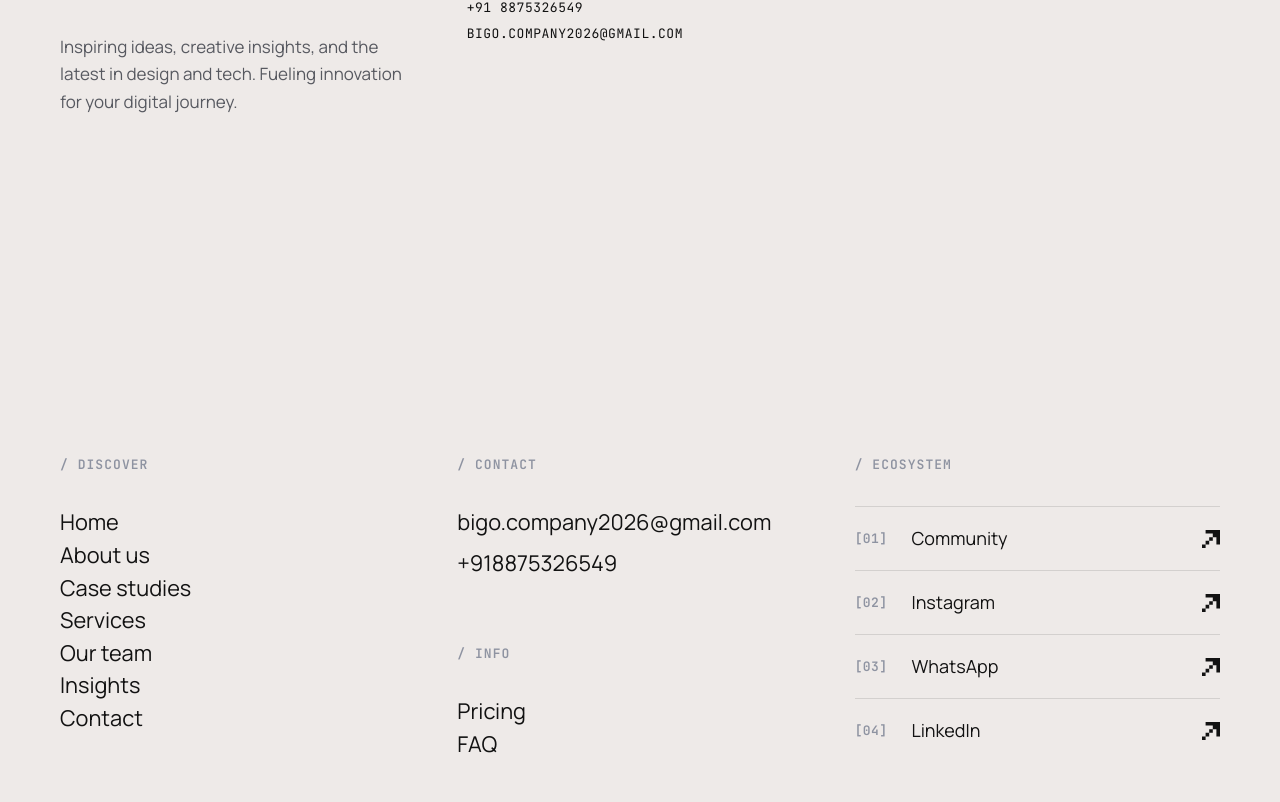
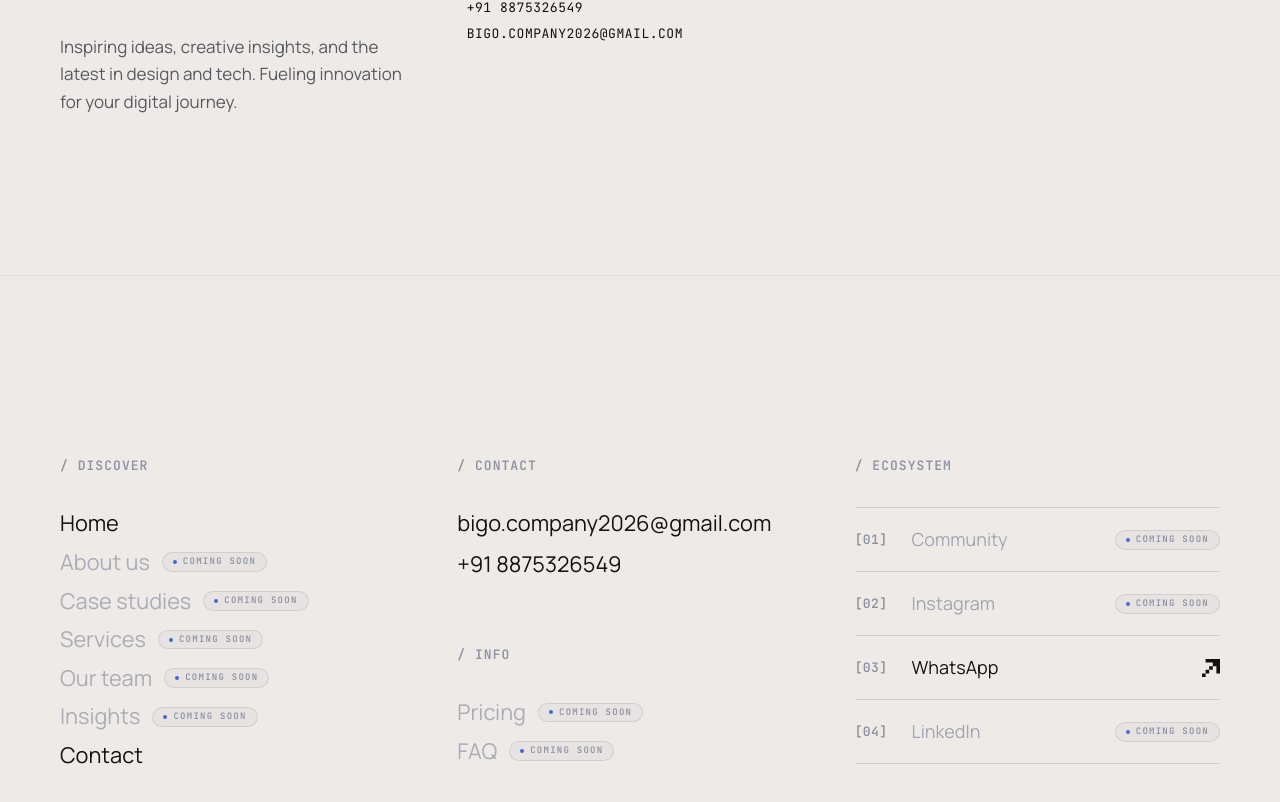
Before and after one commit to yagyaXsen/bigO, a Next.js app: page /contact in a window 1280 px wide. Shown: the part 3437-4239 px from the top of the page. Built offline with nearby package versions, Linux system fonts and the light colour scheme.

Commit message:
feat: add aesthetic 'Coming soon' pill badges to unavailable footer links

```diff
--- a/src/components/SiteFooter.tsx
+++ b/src/components/SiteFooter.tsx
@@ -4,29 +4,41 @@ import { ArrowUpRightIcon, PlusIcon } from "@/components/icons";
 import Link from "next/link";
 
 const DISCOVER_LINKS = [
-  "Home",
-  "About us",
-  "Case studies",
-  "Services",
-  "Our team",
-  "Insights",
-  "Contact",
+  { label: "Home", href: "/", isAvailable: true },
+  { label: "About us", href: "#", isAvailable: false },
+  { label: "Case studies", href: "#", isAvailable: false },
+  { label: "Services", href: "#", isAvailable: false },
+  { label: "Our team", href: "#", isAvailable: false },
+  { label: "Insights", href: "#", isAvailable: false },
+  { label: "Contact", href: "/contact", isAvailable: true },
 ];
 
-const INFO_LINKS = ["Pricing", "FAQ"];
+const INFO_LINKS = [
+  { label: "Pricing", href: "#", isAvailable: false },
+  { label: "FAQ", href: "#", isAvailable: false },
+];
 
 const ECOSYSTEM_LINKS = [
-  { num: "01", label: "Community" },
-  { num: "02", label: "Instagram" },
-  { num: "03", label: "WhatsApp" },
-  { num: "04", label: "LinkedIn" },
+  { num: "01", label: "Community", href: "#", isAvailable: false },
+  { num: "02", label: "Instagram", href: "#", isAvailable: false },
+  { num: "03", label: "WhatsApp", href: "https://wa.me/918875326549", isAvailable: true },
+  { num: "04", label: "LinkedIn", href: "#", isAvailable: false },
 ];
 
 const BOTTOM_ROW = [
   "Copyright bigO. All rights reserved",
-  "React Nextjs Template by IB Themes",
+  "Design & Engineering by bigO Digital Studio",
   "©2026",
 ];
+
+function ComingSoonBadge() {
+  return (
+    <span className="inline-flex items-center gap-1.5 rounded-full border border-border/80 bg-foreground/[0.04] px-2.5 py-0.5 font-mono text-[9px] font-semibold uppercase tracking-[0.14em] text-muted-foreground select-none">
+      <span className="h-1 w-1 rounded-full bg-[color:var(--accent-blue)] opacity-80 animate-pulse" />
+      Coming soon
+    </span>
+  );
+}
 
 export function SiteFooter() {
   const scrollToTop = () => {
@@ -34,58 +46,75 @@ export function SiteFooter() {
   };
 
   return (
-    <footer className="bg-background overflow-hidden">
+    <footer className="bg-background overflow-hidden border-t border-border/40">
       <div className="mxd-container pt-[180px] pb-[100px]">
         {/* Top: 3-column link grid */}
         <div className="grid grid-cols-12 gap-8">
           {/* Col 1: DISCOVER */}
           <div className="col-span-12 md:col-span-4">
             <p className="mxd-eyebrow mb-8">/ DISCOVER</p>
-            <ul className="flex flex-col">
-              {DISCOVER_LINKS.map((label) => {
-                const href = label === "Home" ? "/" : label === "Contact" ? "/contact" : "#";
-                return (
-                  <li key={label}>
+            <ul className="flex flex-col gap-1.5">
+              {DISCOVER_LINKS.map((item) => (
+                <li key={item.label}>
+                  {item.isAvailable ? (
                     <Link
-                      href={href}
-                      className="text-[color:var(--ink)] text-[clamp(20px,1.7vw,26px)] leading-[1.5] transition-colors duration-200 hover:text-muted-foreground"
+                      href={item.href}
+                      className="group inline-flex items-center gap-3 text-[color:var(--ink)] text-[clamp(20px,1.7vw,26px)] leading-[1.5] transition-colors duration-200 hover:text-[color:var(--accent-blue)] cursor-pointer"
                     >
-                      {label}
+                      <span>{item.label}</span>
                     </Link>
+                  ) : (
+                    <div className="group inline-flex items-center gap-3 text-muted-foreground/70 text-[clamp(20px,1.7vw,26px)] leading-[1.5]">
+                      <span className="transition-colors duration-200 group-hover:text-[color:var(--ink)]">
+                        {item.label}
+                      </span>
+                      <ComingSoonBadge />
+                    </div>
+                  )}
                 </li>
-                );
-              })}
+              ))}
             </ul>
           </div>
 
-          {/* Col 2: CONTACT */}
+          {/* Col 2: CONTACT & INFO */}
           <div className="col-span-12 md:col-span-4">
             <p className="mxd-eyebrow mb-8">/ CONTACT</p>
             <div className="flex flex-col gap-2">
               <a
                 href="mailto:bigo.company2026@gmail.com"
-                className="text-[color:var(--ink)] text-[clamp(20px,1.7vw,26px)] leading-[1.5] transition-colors duration-200 hover:text-muted-foreground"
+                className="text-[color:var(--ink)] text-[clamp(20px,1.7vw,26px)] leading-[1.5] transition-colors duration-200 hover:text-[color:var(--accent-blue)]"
               >
                 bigo.company2026@gmail.com
               </a>
               <a
-                href="tel:+918875326549"
-                className="text-[color:var(--ink)] text-[clamp(20px,1.7vw,26px)] leading-[1.5] transition-colors duration-200 hover:text-muted-foreground"
+                href="https://wa.me/918875326549"
+                target="_blank"
+                rel="noopener noreferrer"
+                className="text-[color:var(--ink)] text-[clamp(20px,1.7vw,26px)] leading-[1.5] transition-colors duration-200 hover:text-[color:var(--accent-blue)]"
               >
-                +918875326549
+                +91 8875326549
               </a>
             </div>
 
             <p className="mxd-eyebrow mb-8 mt-16">/ INFO</p>
-            <ul className="flex flex-col">
-              {INFO_LINKS.map((label) => (
-                <li key={label}>
-                  <a
-                    href="#"
-                    className="text-[color:var(--ink)] text-[clamp(20px,1.7vw,26px)] leading-[1.5] transition-colors duration-200 hover:text-muted-foreground"
+            <ul className="flex flex-col gap-1.5">
+              {INFO_LINKS.map((item) => (
+                <li key={item.label}>
+                  {item.isAvailable ? (
+                    <Link
+                      href={item.href}
+                      className="group inline-flex items-center gap-3 text-[color:var(--ink)] text-[clamp(20px,1.7vw,26px)] leading-[1.5] transition-colors duration-200 hover:text-[color:var(--accent-blue)]"
                     >
-                    {label}
-                  </a>
+                      <span>{item.label}</span>
+                    </Link>
+                  ) : (
+                    <div className="group inline-flex items-center gap-3 text-muted-foreground/70 text-[clamp(20px,1.7vw,26px)] leading-[1.5]">
+                      <span className="transition-colors duration-200 group-hover:text-[color:var(--ink)]">
+                        {item.label}
+                      </span>
+                      <ComingSoonBadge />
+                    </div>
+                  )}
                 </li>
               ))}
             </ul>
@@ -95,29 +124,44 @@ export function SiteFooter() {
           <div className="col-span-12 md:col-span-4">
             <p className="mxd-eyebrow mb-8">/ ECOSYSTEM</p>
             <ul className="flex flex-col">
-              {ECOSYSTEM_LINKS.map(({ num, label }) => (
+              {ECOSYSTEM_LINKS.map(({ num, label, href, isAvailable }) => (
                 <li key={num}>
+                  {isAvailable ? (
                     <a
-                    href="#"
+                      href={href}
                       target="_blank"
                       rel="noreferrer noopener"
-                    className="group flex items-center justify-between gap-4 border-t border-border py-[18px]"
+                      className="group flex items-center justify-between gap-4 border-t border-border py-[18px] transition-colors duration-200 hover:border-[color:var(--accent-blue)]/50"
                     >
                       <span className="flex items-center gap-6">
                         <span className="mxd-mono text-muted-foreground">
                           [{num}]
                         </span>
-                      <span className="text-[color:var(--ink)] text-[clamp(18px,1.4vw,22px)] transition-colors duration-200 group-hover:text-muted-foreground">
+                        <span className="text-[color:var(--ink)] text-[clamp(18px,1.4vw,22px)] transition-colors duration-200 group-hover:text-[color:var(--accent-blue)]">
                           {label}
                         </span>
                       </span>
                       <ArrowUpRightIcon
-                      className="h-[18px] w-[18px] text-[color:var(--ink)] transition-transform duration-200 group-hover:-translate-y-1 group-hover:translate-x-1"
+                        className="h-[18px] w-[18px] text-[color:var(--ink)] transition-all duration-200 group-hover:-translate-y-1 group-hover:translate-x-1 group-hover:text-[color:var(--accent-blue)]"
                         aria-hidden="true"
                       />
                     </a>
+                  ) : (
+                    <div className="group flex items-center justify-between gap-4 border-t border-border py-[18px]">
+                      <span className="flex items-center gap-6">
+                        <span className="mxd-mono text-muted-foreground">
+                          [{num}]
+                        </span>
+                        <span className="text-muted-foreground/80 text-[clamp(18px,1.4vw,22px)] transition-colors duration-200 group-hover:text-[color:var(--ink)]">
+                          {label}
+                        </span>
+                      </span>
+                      <ComingSoonBadge />
+                    </div>
+                  )}
                 </li>
               ))}
+              <li className="border-t border-border" aria-hidden />
             </ul>
           </div>
         </div>
@@ -127,11 +171,13 @@ export function SiteFooter() {
           <button
             type="button"
             onClick={scrollToTop}
-            className="group flex items-center gap-2 text-[color:var(--ink)]"
+            className="group flex items-center gap-2 text-[color:var(--ink)] cursor-pointer"
           >
-            <span className="mxd-mono text-[color:var(--ink)]">BACK TO TOP</span>
+            <span className="mxd-mono text-[color:var(--ink)] group-hover:text-[color:var(--accent-blue)] transition-colors">
+              BACK TO TOP
+            </span>
             <PlusIcon
-              className="h-[14px] w-[14px] transition-transform duration-200 group-hover:rotate-90"
+              className="h-[14px] w-[14px] transition-transform duration-300 group-hover:rotate-90 group-hover:text-[color:var(--accent-blue)]"
               aria-hidden="true"
             />
           </button>
@@ -139,7 +185,7 @@ export function SiteFooter() {
 
         {/* Bottom: giant wordmark */}
         <div className="mt-[clamp(40px,5vw,80px)]">
-          <p className="text-[clamp(90px,22vw,360px)] font-bold leading-[0.8] tracking-[-0.02em] text-[color:var(--ink)] text-center whitespace-nowrap">
+          <p className="text-[clamp(90px,22vw,360px)] font-bold leading-[0.8] tracking-[-0.02em] text-[color:var(--ink)] text-center whitespace-nowrap select-none">
             bigO
           </p>
           <div className="mt-8 flex flex-wrap items-center justify-between gap-4">
```
Lines whose indentation alone changed are shown as unchanged.
